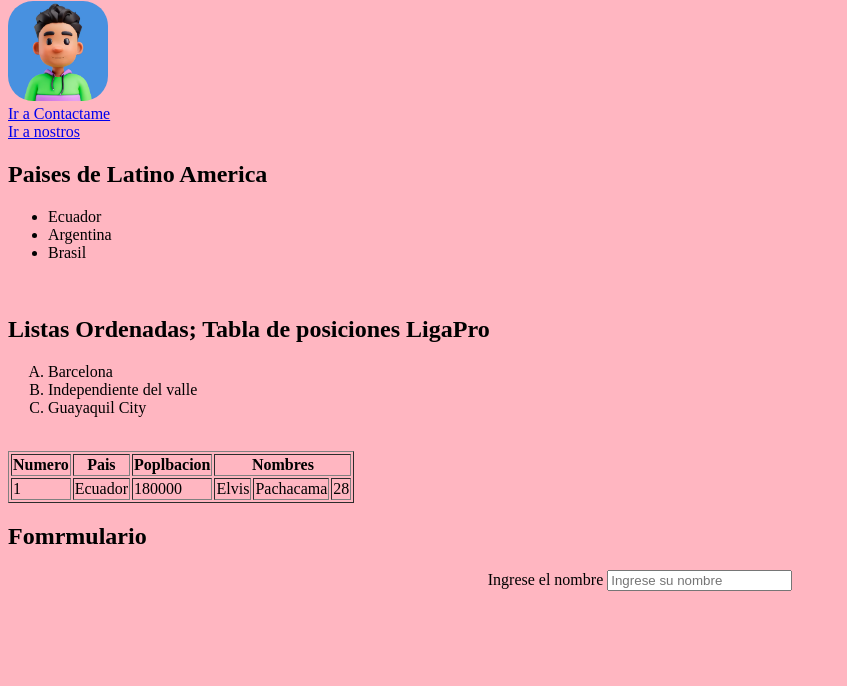
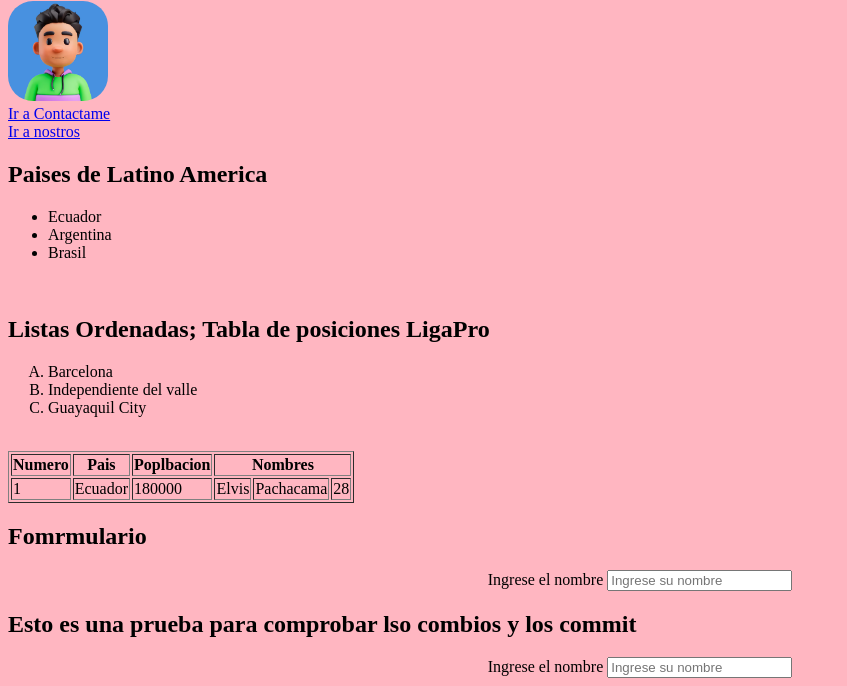
Before and after one commit to edrianlxcid/primerhola, a plain HTML site: page index.html in a window 1280 px wide. Shown: the part 489-1175 px from the top of the page, without its empty margins (0-847 px from the left). Before the commit the page ends 1088 px from the top, so only its background shows below. Drawn offline with Linux system fonts and the light colour scheme.

Commit message:
cuarta version

```diff
--- a/index.html
+++ b/index.html
@@ -91,6 +91,21 @@
         </div>
     </section>
 
+    <section>
+        <div>
+            <h2>Esto es una prueba para comprobar lso combios y los commit</h2>
+        </div>
+        <!--Creando formulario-->
+        <div style="text-align: center;">
+            <form action="">
+                <label for="">Ingrese el nombre</label>
+                <input type="text" name="" id="" placeholder="Ingrese su nombre" required>
+            </form>
+        </div>
+    </section>
+
+
+
 
 </body>
 </html>
```
